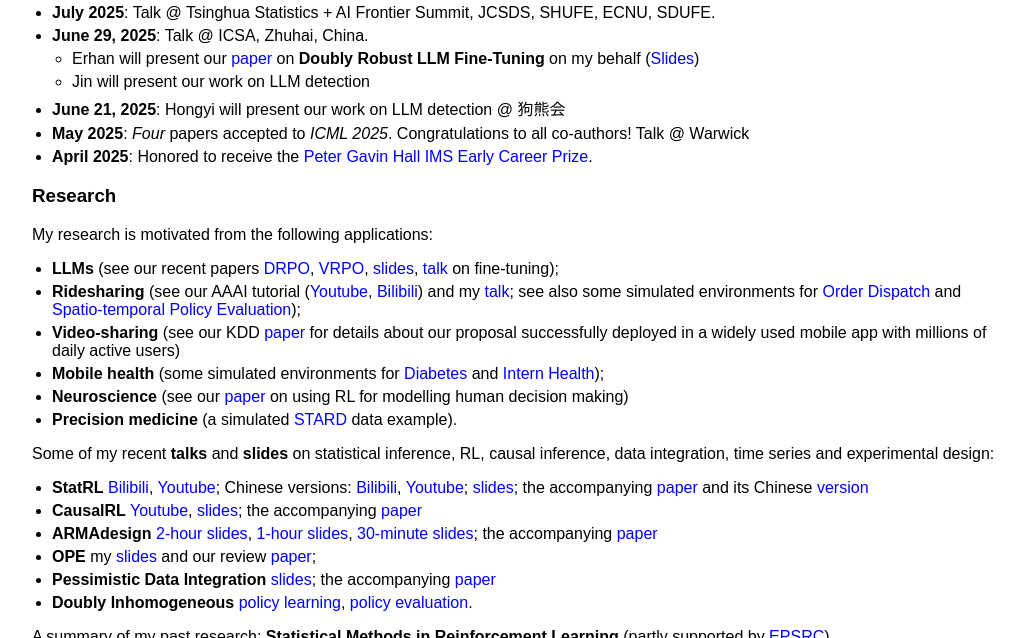
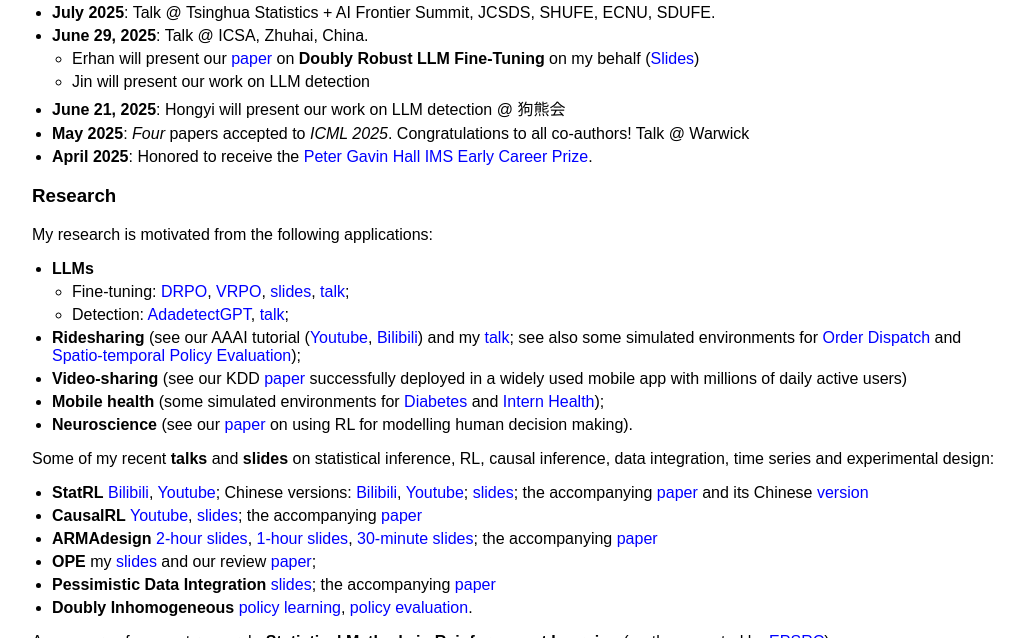
Before and after one commit to callmespring/callmespring.github.io, a Jekyll site: the page built from index.md, in a window 1280 px wide and 900 px high, scrolled down 1352 px, cut to the strip 0-638 px from the top of the window. Shown: the whole strip, without its empty margins (108-1132 px from the left). Built offline with Jekyll 4.4.1, drawn with Linux system fonts in a browser that asks for light colours.

Commit message:
Update index.md

```diff
--- a/index.md
+++ b/index.md
@@ -44,13 +44,14 @@
 ### Research
 
 My research is motivated from the following applications:
-* **LLMs** (see our recent papers [DRPO](https://arxiv.org/pdf/2506.01183), [VRPO](https://arxiv.org/pdf/2504.03784),  [slides](https://callmespring.github.io/slides/DRPO.pdf), [talk](https://www.bilibili.com/video/BV1xNuuzVEeD?spm_id_from=333.788.videopod.sections&vd_source=0ff25cf8645aa63231bec2428b94bf6f&p=3) on fine-tuning);
+* **LLMs**
+  - Fine-tuning: [DRPO](https://arxiv.org/pdf/2506.01183), [VRPO](https://arxiv.org/pdf/2504.03784),  [slides](https://callmespring.github.io/slides/DRPO.pdf), [talk](https://www.bilibili.com/video/BV1xNuuzVEeD?spm_id_from=333.788.videopod.sections&vd_source=0ff25cf8645aa63231bec2428b94bf6f&p=3);
+  - Detection: [AdadetectGPT](https://arxiv.org/pdf/2510.01268), [talk](https://www.bilibili.com/video/BV1S7K9zwEgU/?spm_id_from=333.337.search-card.all.click);
 * **Ridesharing** (see our AAAI tutorial ([Youtube](https://www.youtube.com/watch?v=LwShOYaRFqM&list=PLA_E7IjY9cw4aC4T8pnV3vl9wSA1461KV), [Bilibili](https://www.bilibili.com/video/BV1ZS9NYpEHg/?spm_id_from=333.788.recommend_more_video.-1&vd_source=0ff25cf8645aa63231bec2428b94bf6f
 )) and my [talk](https://www.bilibili.com/video/BV1yo4y1j7FU/?spm_id_from=333.337.search-card.all.click&vd_source=0ff25cf8645aa63231bec2428b94bf6f); see also some simulated environments for [Order Dispatch](https://github.com/callmespring/MDPOD) and [Spatio-temporal Policy Evaluation](https://github.com/RunzheStat/CausalMARL));
-* **Video-sharing** (see our KDD [paper](https://dl.acm.org/doi/pdf/10.1145/3580305.3599809) for details about our proposal successfully deployed in a widely used mobile app with millions of daily active users)
+* **Video-sharing** (see our KDD [paper](https://dl.acm.org/doi/pdf/10.1145/3580305.3599809)  successfully deployed in a widely used mobile app with millions of daily active users)
 * **Mobile health** (some simulated environments for [Diabetes](https://github.com/RunzheStat/TestMDP) and [Intern Health](https://github.com/limengbinggz/cusum-rl));
-* **Neuroscience** (see our [paper](https://www.biorxiv.org/content/10.1101/2023.06.19.545524v1.full.pdf) on using RL for modelling human decision making)
-* **Precision medicine** (a simulated [STARD](https://cran.r-project.org/web/packages/ITRSelect/index.html) data example).
+* **Neuroscience** (see our [paper](https://www.biorxiv.org/content/10.1101/2023.06.19.545524v1.full.pdf) on using RL for modelling human decision making).
 
 Some of my recent **talks** and **slides** on statistical inference, RL, causal inference, data integration, time series and experimental design:
 * **StatRL** [Bilibili](https://www.bilibili.com/video/BV1ZP4y1r7DC/?spm_id_from=333.337.search-card.all.click&vd_source=0ff25cf8645aa63231bec2428b94bf6f), [Youtube](https://www.youtube.com/watch?v=-SW9PevZThs&t=982s); Chinese versions: [Bilibili](https://www.bilibili.com/video/BV1kP411f7dA/?spm_id_from=333.337.search-card.all.click), [Youtube](https://www.youtube.com/watch?v=7NWBLuok8nk&t=3048s); [slides](https://callmespring.github.io/slides/StatRL.pdf); the accompanying [paper](https://arxiv.org/abs/2502.16195) and its Chinese [version](https://mp.weixin.qq.com/s/_uPxaxhYuG0D4AiillMJug)
```
